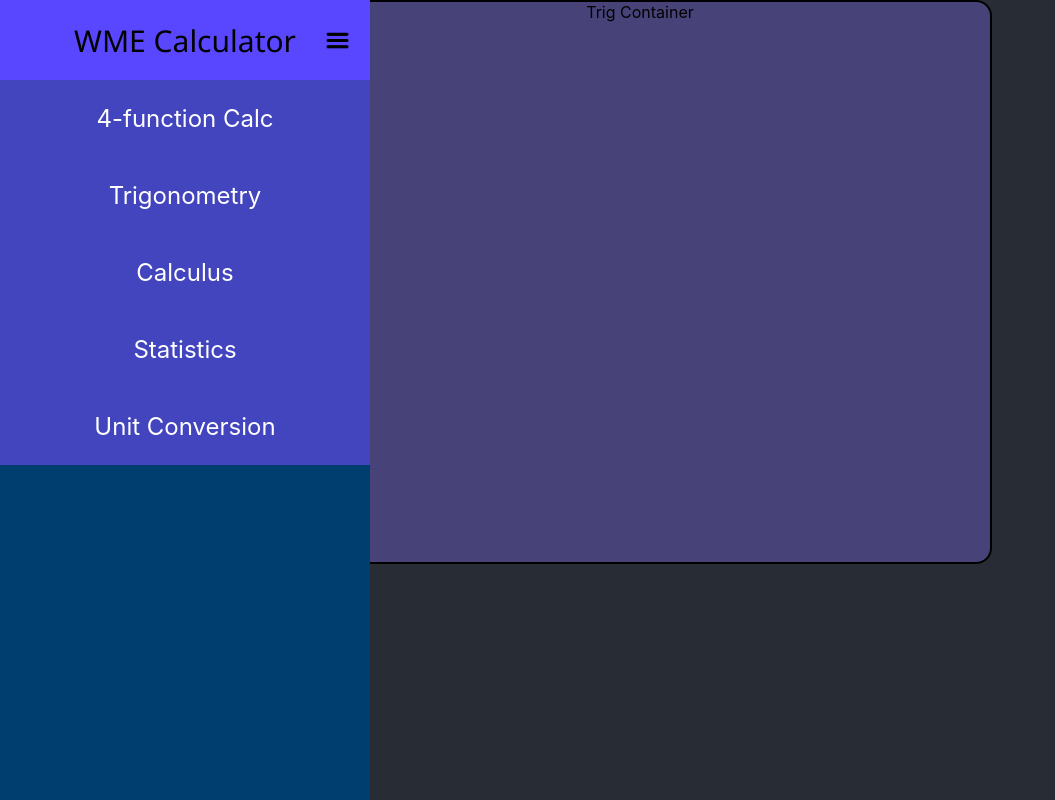
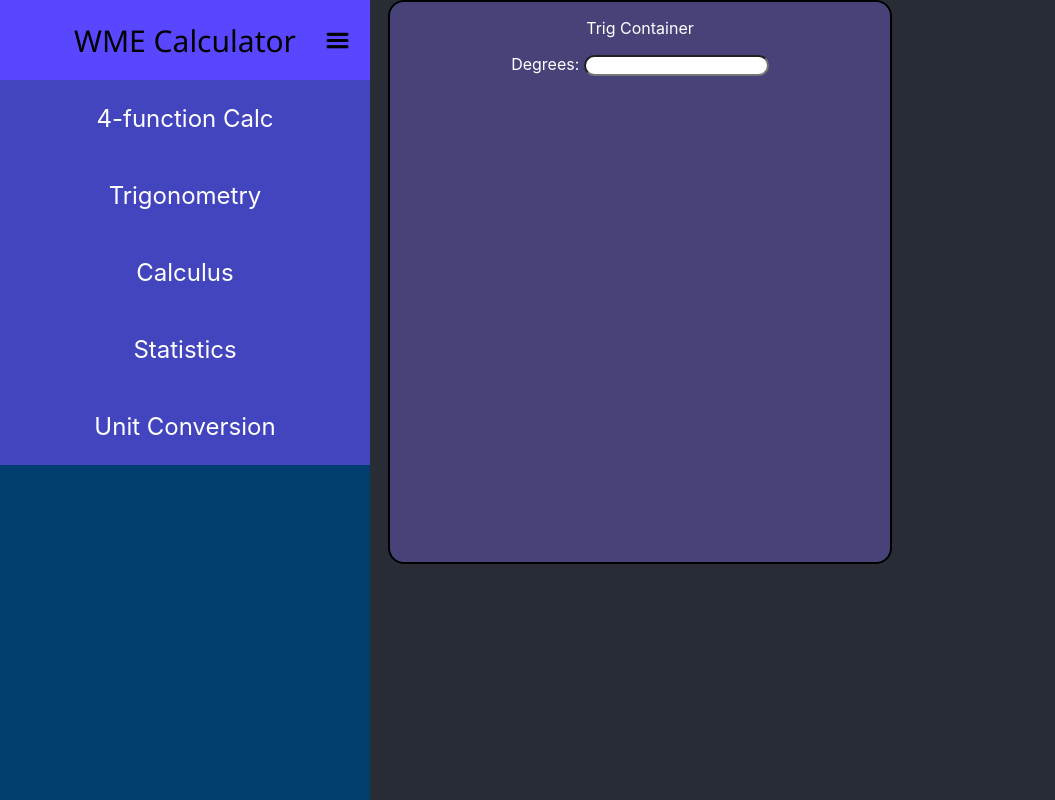
Before and after one commit to WaddyLeonvil/ReactCalculator, a React (Create React App) app: page /trig in a window 1280 px wide. Shown: the whole page, without its empty margins (0-1055 px from the left). Built offline with nearby package versions, Linux system fonts and the light colour scheme.

Commit message:
Added input
Added container to take in degree amount

```diff
--- a/src/Components/Trig.css
+++ b/src/Components/Trig.css
@@ -1,8 +1,13 @@
 #trig-container {
     margin: auto;
-    width: 700px;
+    width: 500px;
     height: 70vh;
     background-color: #474379;
     border: 2px solid black;
+    color: white;
     border-radius: 1em;
 }
+
+input {
+    border-radius: 1em;
+}
--- a/src/Components/Trig.js
+++ b/src/Components/Trig.js
@@ -4,7 +4,9 @@ import './Trig.css';
 export function Trig() {
     return (
         <div id='trig-container'>
-            Trig Container
+            <p>Trig Container</p>
+            <label htmlFor="degree">Degrees: </label>
+            <input type="text" className='degree' id='degree' name='degree'/>
         </div>
     )
 }
```
Also changed, not shown: src/Components/Sidebar.css (+18 -0 lines).
